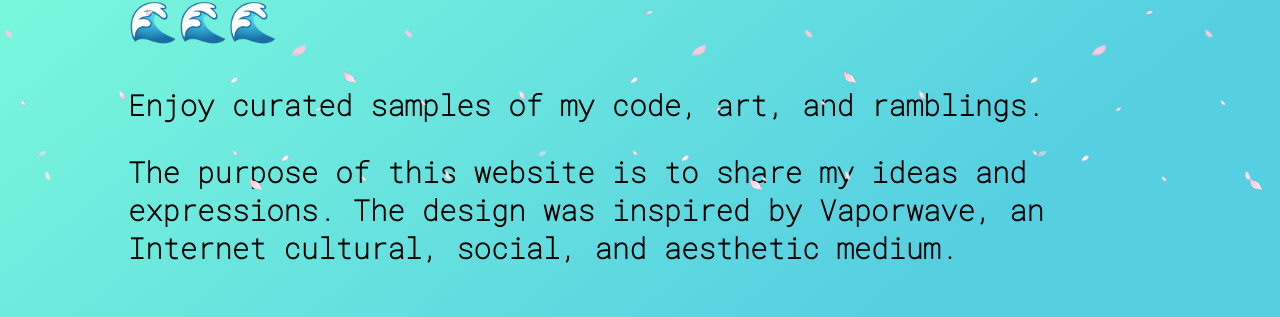
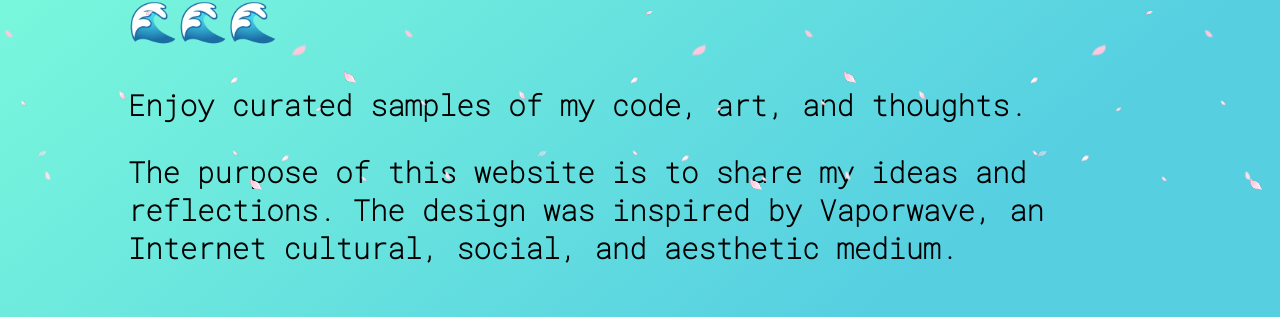
Before and after one commit to youngvz/youngvz.io, a Next.js app: page / in a window 1280 px wide. Shown: the part 592-909 px from the top of the page. Built offline with nearby package versions, Linux system fonts and the light colour scheme; a web font is replaced by a local one.

Commit message:
updating verbiage

```diff
--- a/components/rootComponent.js
+++ b/components/rootComponent.js
@@ -52,8 +52,8 @@ export default function RootComponent(){
                 </div>
                 <div class={styles.description}>
                     <p class={styles.title}>Welcome to my playground. <br/>🌊🌊🌊</p>
-                    <p class={styles.subtitle}>Enjoy curated samples of my code, art, and ramblings.</p>
-                    <p class={styles.subtitle}>The purpose of this website is to share my ideas and expressions. The design was inspired by Vaporwave, an Internet cultural, social, and aesthetic medium. </p>
+                    <p class={styles.subtitle}>Enjoy curated samples of my code, art, and thoughts.</p>
+                    <p class={styles.subtitle}>The purpose of this website is to share my ideas and reflections. The design was inspired by Vaporwave, an Internet cultural, social, and aesthetic medium. </p>
 
                 </div>
                 <div class={styles.spaceCatWrapper}>
--- a/styles/rootComponent.module.scss
+++ b/styles/rootComponent.module.scss
@@ -283,7 +283,6 @@ $vapor_wave_cyan: #80ffdb;
             }
         }
     }
-
 
     .checkerboardWrapper {
         width: 100%;
```
